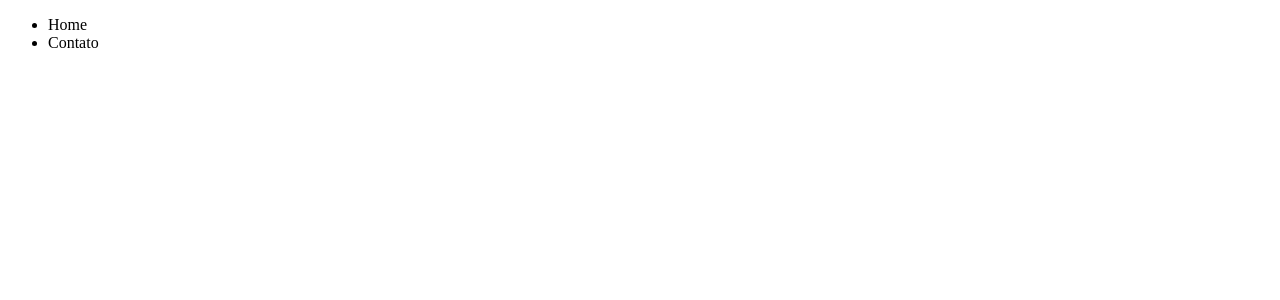
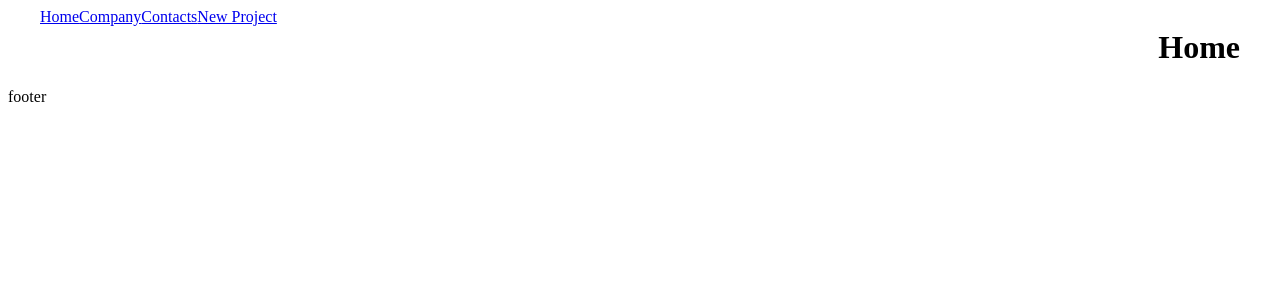
Before and after one commit to Lobato-ph17/PL_Costs, a React (Vite) app: page / in a window 1280 px wide. Shown: the top 300 px of the page. Built offline with nearby package versions, Linux system fonts and the light colour scheme.

Commit message:
feat: ajusta as rotas, cria o componente navbar, cria container para layout

```diff
--- a/src/App.jsx
+++ b/src/App.jsx
@@ -1,13 +1,19 @@
+import {Outlet} from 'react-router-dom'
+import NavBar from './components/NavBar'
 
+import Container from './components/layouts/Container'
 
 const App = () => {
   return (
     <div>
-        <ul>
-          <li>Home</li>
-          <li>Contato</li>
-        </ul>
+      <Container customClass="min-height">
+        <NavBar />
+        <Outlet />
+      </Container>
+
+      <footer>footer</footer>
     </div>
+
   )
 }
 
--- /dev/null
+++ b/src/components/NavBar.jsx
@@ -0,0 +1,14 @@
+import {Link} from 'react-router-dom'
+
+const NavBar = () => {
+  return (
+    <nav>
+        <Link to="/">Home</Link>
+        <Link to="/company">Company</Link>
+        <Link to="/contact">Contacts</Link>
+        <Link to="/newproject">New Project</Link>
+    </nav>
+  )
+}
+
+export default NavBar
--- /dev/null
+++ b/src/components/layouts/Container.jsx
@@ -0,0 +1,11 @@
+import styles from './Container.module.css'
+
+const Container = ({children, customClass=''}) => {
+  return (
+    <div className={`${styles.container} ${styles[customClass] || ''}`}>
+        {children}
+    </div>
+  )
+}
+
+export default Container
--- /dev/null
+++ b/src/components/layouts/Container.module.css
@@ -0,0 +1,22 @@
+.container {
+    max-width: 1200px;
+    width: 100%;
+    padding: 0 10px;
+    display: flex;
+    justify-content: space-between;
+    margin: 0 auto;
+    flex-wrap: wrap;
+}
+
+.min-height {
+    min-height: 75%;
+}
+
+.start {
+    justify-content:start
+}
+
+.column {
+    flex-direction: column;
+    justify-content: flex-start;
+}
--- a/src/components/pages/Contact.jsx
+++ b/src/components/pages/Contact.jsx
@@ -1,4 +1,3 @@
-import React from 'react'
 
 const Contact = () => {
   return (
```
Also changed, not shown: src/main.jsx (+3 -5 lines).
